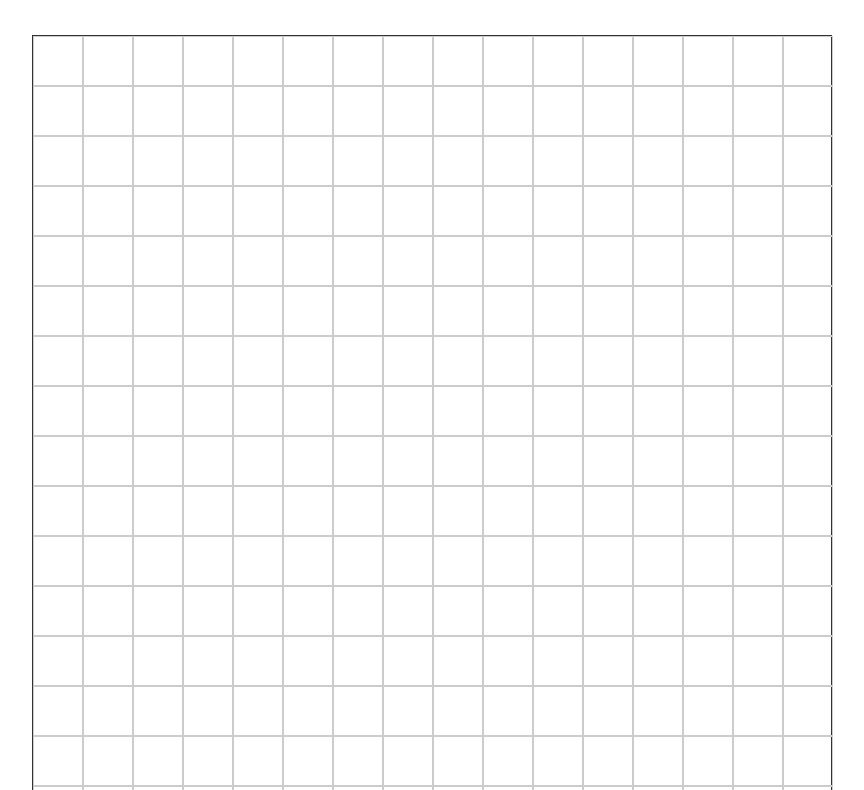
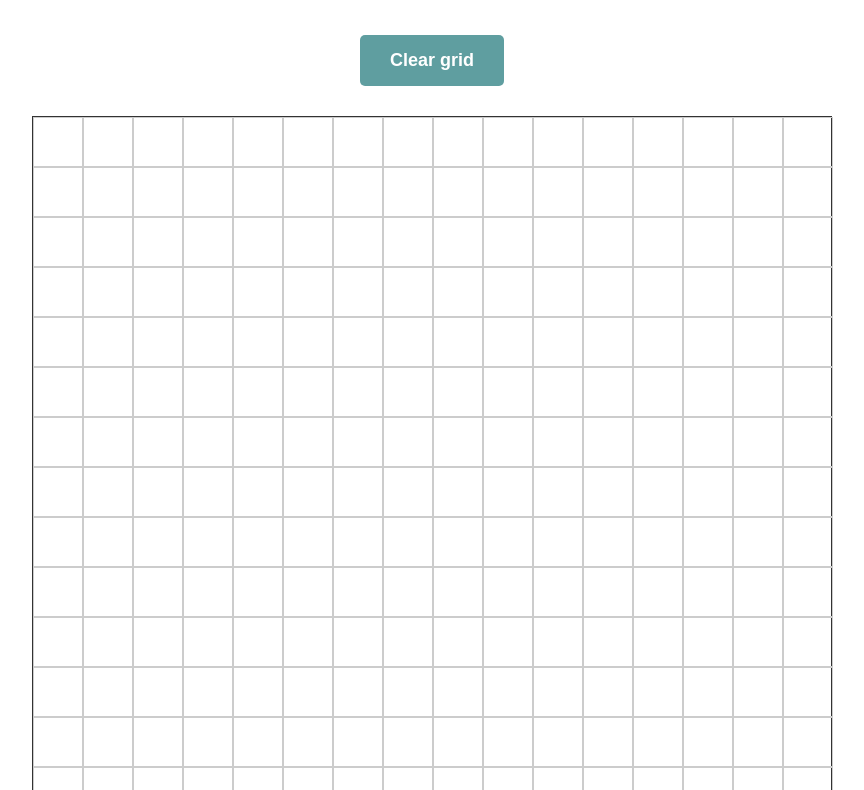
Before and after one commit to aspbdev/etch-a-sketch, a plain HTML site: page index.html in a window 1280 px wide. Shown: the part 107-897 px from the top of the page, without its empty margins (208-1072 px from the left). Drawn offline with Linux system fonts and the light colour scheme.

Commit message:
Add draw and clear functionality

```diff
--- a/index.html
+++ b/index.html
@@ -10,6 +10,7 @@
 </head>
 <body>
     <h1>Etch-a-Sketch</h1>
+    <button class="clear-all">Clear grid</button>
     <div class="container"></div>
 </body>
 </html>
--- a/script.js
+++ b/script.js
@@ -5,3 +5,17 @@ for (let i = 0; i < 256; i++) {
     square.className = 'square';
     container.append(square);
 }
+
+const squareItems = document.querySelectorAll('.square');
+
+console.log(squareItems);
+squareItems.forEach(item =>
+    item.addEventListener('mouseover', () => {
+        item.classList.add('draw');
+    }));
+
+const clearBtn = document.querySelector('.clear-all');
+
+clearBtn.addEventListener('click', () => {
+    squareItems.forEach(item => item.className = 'square');
+})
--- a/style.css
+++ b/style.css
@@ -16,7 +16,7 @@ h1 {
 
 .container {
     width: 800px;
-    margin: 0 auto;
+    margin: 30px auto;
     display: grid;
     grid-template-columns: repeat(16, 1fr);
     column-gap: 0;
@@ -28,3 +28,25 @@ h1 {
     height: 50px;
     border: 1px solid #CCC;
 }
+
+.square.draw {
+    background-color: cadetblue;
+}
+
+.clear-all {
+    display: block;
+    margin: auto;
+    padding: 15px 30px;
+    font-size: 18px;
+    font-weight: 600;
+    background-color: cadetblue;
+    color: #fff;
+    border: none;
+    outline: none;
+    border-radius: 5px;
+    transition: 100ms;
+}
+
+.clear-all:hover {
+    transform: scale(1.1);
+}
```
